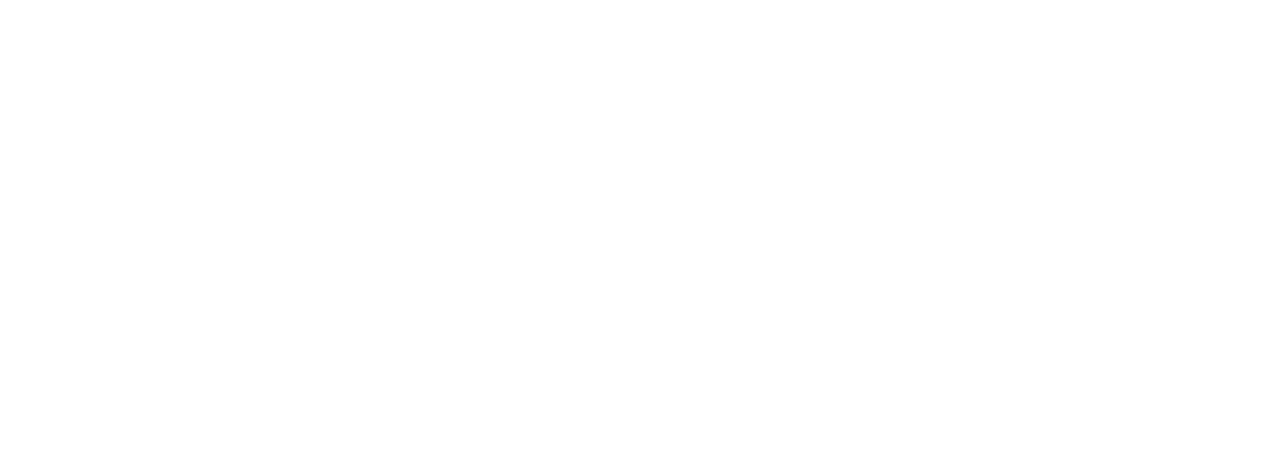
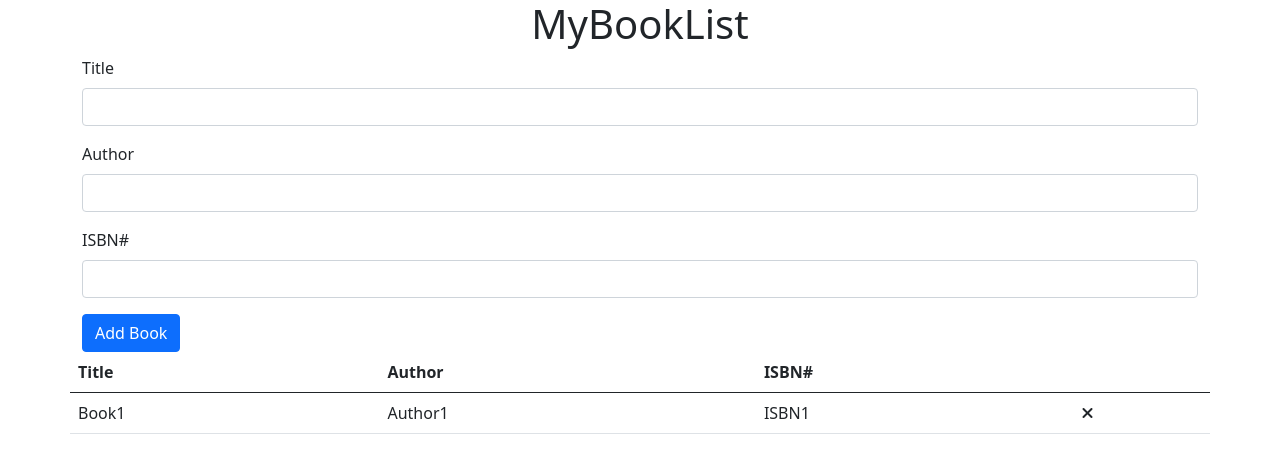
Before and after one commit to acciojob/book-list-SumanKisku, a website: page main.html in a window 1280 px wide. Drawn offline with nearby package versions, Linux system fonts and the light colour scheme.

Commit message:
first push

```diff
--- a/main.html
+++ b/main.html
@@ -3,13 +3,54 @@
 <html>
 
 <head>
+	<link rel="stylesheet" href="https://cdnjs.cloudflare.com/ajax/libs/font-awesome/6.3.0/css/all.min.css" integrity="sha512-SzlrxWUlpfuzQ+pcUCosxcglQRNAq/DZjVsC0lE40xsADsfeQoEypE+enwcOiGjk/bSuGGKHEyjSoQ1zVisanQ==" crossorigin="anonymous" referrerpolicy="no-referrer" />
+	<link href="https://cdn.jsdelivr.net/npm/bootstrap@5.0.2/dist/css/bootstrap.min.css" rel="stylesheet"
+		integrity="sha384-EVSTQN3/azprG1Anm3QDgpJLIm9Nao0Yz1ztcQTwFspd3yD65VohhpuuCOmLASjC" crossorigin="anonymous">
 	<link rel="stylesheet" href="styles.css">
 </head>
 
 <body>
 	<!-- the entire body must be written by student -->
-    <script type="text/javascript" src="./script.js">
-</script>
+	<h1 class="text-center">MyBookList</h1>
+	<!-- form start -->
+	<form class="container form-group">
+		<div class="mb-3">
+			<label for="title" class="form-label">Title</label>
+			<input type="email" class="form-control" id="title" aria-describedby="emailHelp">
+		</div>
+		<div class="mb-3">
+			<label for="author" class="form-label">Author</label>
+			<input type="email" class="form-control" id="author" aria-describedby="emailHelp">
+		</div>
+		<div class="mb-3">
+			<label for="isbn" class="form-label">ISBN#</label>
+			<input type="email" class="form-control" id="isbn" aria-describedby="emailHelp">
+		</div>
+		<button type="submit" class="btn btn-primary" id="submit">Add Book</button>
+	</form>
+	<!-- form end -->
+	<!-- table start -->
+	<table class="table container">
+  <thead>
+    <tr>
+      <th scope="col">Title</th>
+      <th scope="col">Author</th>
+      <th scope="col">ISBN#</th>
+	  <th></th>
+    </tr>
+  </thead>
+  <tbody>
+    <tr>
+		<td>Book1</td>
+		<td>Author1</td>
+		<td>ISBN1</td>
+		<td><i class="fa-solid fa-xmark"></i></td>
+    </tr>
+  </tbody>
+</table>
+<!-- table end -->
+	<script type="text/javascript" src="./script.js">
+	</script>
 
 </body>
 
```
